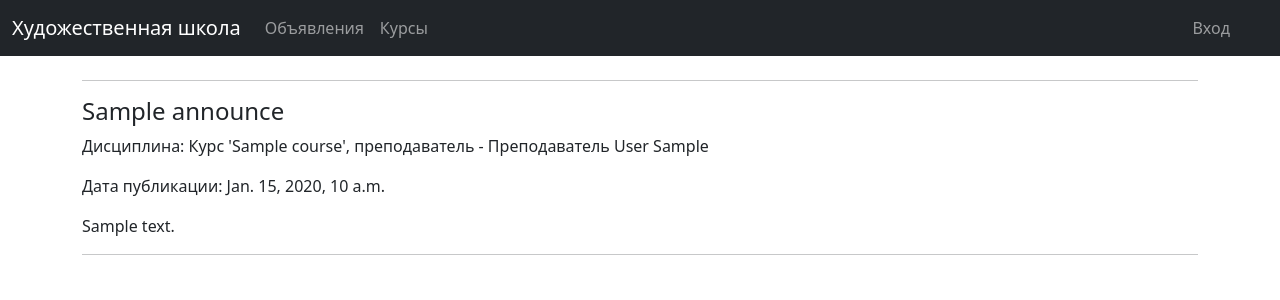
After one commit to overlod36/art_site, a Django app: page /announces/ in a window 1280 px wide. The commit adds this page. Shown: the top 300 px of the page. Run offline with Django 4.2, Linux system fonts and the light colour scheme; tables that the repository leaves empty hold one stand-in row (values such as "Sample post"); some libraries are stand-ins or nearby versions.

Commit message:
showing announces on a individual page

```diff
--- a/educational_art_site/urls.py
+++ b/educational_art_site/urls.py
@@ -19,4 +19,5 @@ from django.urls import path, include
 urlpatterns = [
     path('admin/', admin.site.urls),
     path('', include('base_app.urls')),
+    path('', include('informing_app.urls')),
 ]
--- /dev/null
+++ b/informing_app/urls.py
@@ -0,0 +1,7 @@
+from django.urls import path
+from . import views
+
+
+urlpatterns = [
+    path('announces/', views.announces, name='announces')
+]
--- a/informing_app/views.py
+++ b/informing_app/views.py
@@ -1,3 +1,7 @@
 from django.shortcuts import render
+from . models import Course_Announce
 
-# Create your views here.
+def announces(request):
+    announces = Course_Announce.objects.all()
+    context = { 'announces': announces }
+    return render(request, 'informing/announces.html', context)
--- a/templates/base_app/base.html
+++ b/templates/base_app/base.html
@@ -8,11 +8,15 @@
   <body>
     <nav class="navbar navbar-expand-md navbar-dark bg-dark mb-4">
       <div class="container-fluid">
-        <a class="navbar-brand" href="#">Художественная школа</a>
+        <a class="navbar-brand" href="">Художественная школа</a>
         <button class="navbar-toggler" type="button" data-bs-toggle="collapse" data-bs-target="#navbarCollapse" aria-controls="navbarCollapse" aria-expanded="false" aria-label="Toggle navigation">
           <span class="navbar-toggler-icon"></span>
         </button>
         <div class="collapse navbar-collapse" id="navbarCollapse">
+          <div class="navbar-nav mr-auto">
+            <a class="nav-item nav-link" href="{% url 'announces' %}">Объявления</a>
+            <a class="nav-item nav-link" href="#">Курсы</a>
+          </div>
           <div class="right-nav navbar-nav">
             {% if user.is_authenticated %}
               <a class="nav-item nav-link" href="{% url 'profile'%}">Профиль</a>
--- /dev/null
+++ b/templates/informing/announces.html
@@ -0,0 +1,14 @@
+{% extends "base_app/base.html" %}
+{% block content %}
+
+<hr class="featurette-divider">
+
+{% for element in announces %}
+    <h4> {{ element.title }} </h4>
+    <p> Дисциплина: {{ element.course }} </p>
+    <p> Дата публикации: {{ element.publish_date }} </p>
+    <p> {{ element.text }} </p>
+    <hr class="featurette-divider">
+{% endfor %}
+
+{% endblock content %}
```
